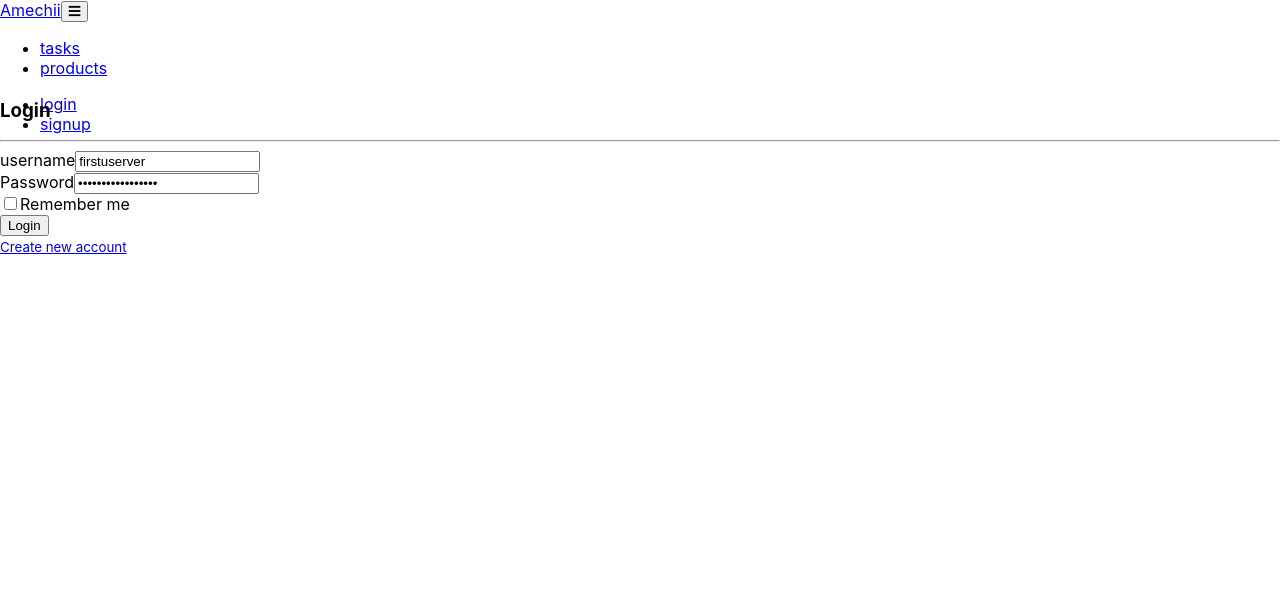
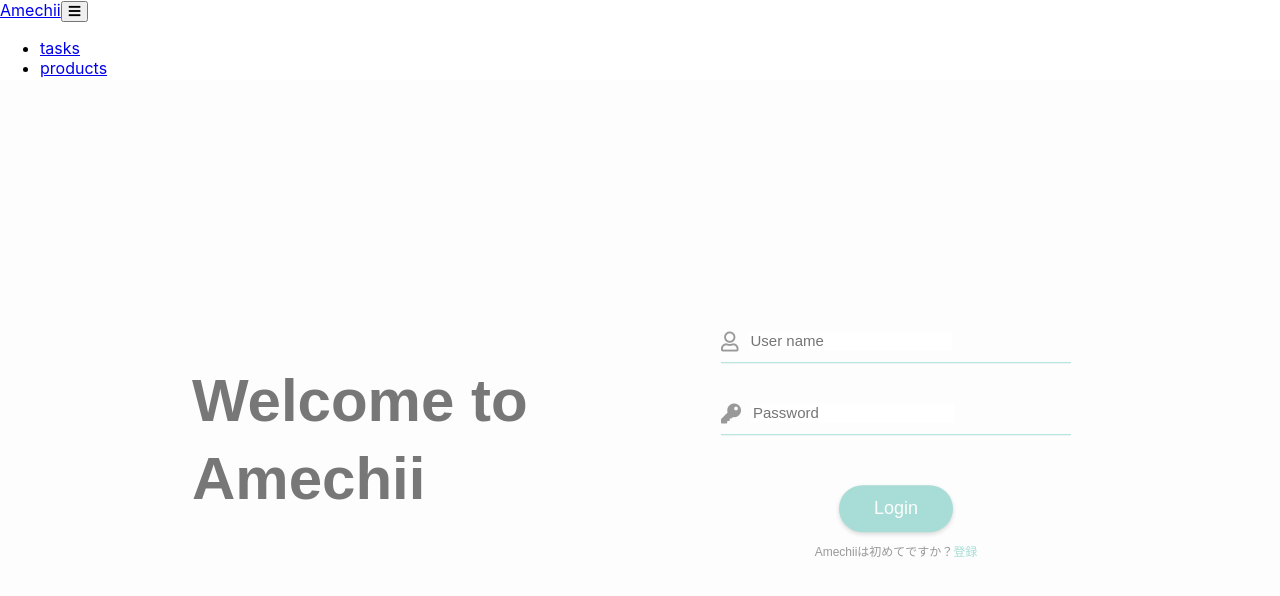
Before and after one commit to MyjJr/amechii, a Next.js app in the folder frontend/: page /auth/login in a window 1280 px wide. Shown: the top 596 px of the page. Built offline with nearby package versions, Linux system fonts and the light colour scheme.

Commit message:
認証formをおしゃれに

```diff
--- a/frontend/components/Navbars/IndexNavbar.js
+++ b/frontend/components/Navbars/IndexNavbar.js
@@ -30,7 +30,7 @@ const IndexNavbar = () => {
             id="example-navbar-warning"
           >
             <ul className="flex flex-col lg:flex-row list-none mr-auto">
-            <li className="flex items-center lg:mx-4 md:my-1 sm:my-1">
+              <li className="flex items-center lg:mx-4 md:my-1 sm:my-1">
                 <Link href="/">
                   <a className="text-blueGray-600 leading-relaxed inline-block mr-4 py-2 whitespace-nowrap uppercase">
                     tasks
@@ -44,7 +44,6 @@ const IndexNavbar = () => {
                   </a>
                 </Link>
               </li>
-
             </ul>
             <ul className="flex flex-col lg:flex-row list-none lg:ml-auto">
               <li className="flex items-center lg:mx-4 md:my-1 sm:my-1">
@@ -54,13 +53,13 @@ const IndexNavbar = () => {
                   </a>
                 </Link>
               </li>
-              <li className="flex items-center lg:mx-4 md:my-1 sm:my-1">
+              {/* <li className="flex items-center lg:mx-4 md:my-1 sm:my-1">
                 <Link href="/auth/register">
                   <a className="text-blueGray-600 leading-relaxed inline-block mr-4 py-2 whitespace-nowrap uppercase">
                     signup
                   </a>
                 </Link>
-              </li>
+              </li> */}
             </ul>
           </div>
         </div>
--- a/frontend/components/forms/AuthForm.js
+++ b/frontend/components/forms/AuthForm.js
@@ -1,129 +1,134 @@
-import React, {useState} from "react";
+import React, { useState } from "react";
 import Link from "next/link";
-import Cookies from "universal-cookie"
-import {useRouter} from "next/router";
-
+import Cookies from "universal-cookie";
+import { useRouter } from "next/router";
 
 // cookieインスタンス
-const cookies = new Cookies()
+const cookies = new Cookies();
 
-const AuthForm = ({ params }) => {
-  const router = useRouter()
+const AuthForm = () => {
+  const router = useRouter();
 
   const [user, setUser] = useState({
-    username: "firstuserver",
-    password: "firstuserpassword",
+    username: "",
+    password: "",
   });
 
+  const [isLogin, setIsLogin] = useState(true);
 
   const login = async () => {
-    const params = JSON.stringify({username: user.username, password: user.password})
     try {
       await fetch(
         `${process.env.NEXT_PUBLIC_RESTAPI_URL}api/v1/login/access-token`,
         {
           method: "POST",
-          body: params,
+          body: JSON.stringify({
+            username: user.username,
+            password: user.password,
+          }),
           headers: {
-            "Content-Type": "application/json"
+            "Content-Type": "application/json",
           },
         }
       )
         .then((res) => {
-        if(res.status === 400) {
+          if (res.status === 400) {
             throw "authentication failed";
-        } else if(res.ok) {
-          return res.json()
+          } else if (res.ok) {
+            return res.json();
           }
-      }).then((data) => {
-        const options = {path: "/"}
-        cookies.set("access_token", data.access_token, options)
-        // token_typeもここで保存できる。
         })
-      router.push("/")
-    } catch(err) {
-      alert(err)
+        .then((data) => {
+          const options = { path: "/" };
+          cookies.set("access_token", data.access_token, options);
+          cookies.set("token_type", data.token_type, options);
+        });
+      router.push("/");
+    } catch (err) {
+      alert(err);
+    }
+  };
+  // console.log(isLogin);
+  // console.log(user);
+
+  const authUser = async (e) => {
+    e.preventDefault();
+    if (isLogin) {
+      login();
+    } else {
+      try {
+        await fetch(
+          `${process.env.NEXT_PUBLIC_RESTAPI_URL}api/v1/users/create-user`,
+          {
+            method: "POST",
+            body: JSON.stringify({
+              name: user.username,
+              password: user.password,
+            }),
+            headers: {
+              "Content-Type": "application/json",
+            },
+          }
+        ).then((res) => {
+          if (res.status === 400) {
+            throw "authentication failed";
+          }
+        });
+        login();
+      } catch (err) {
+        alert(err);
       }
     }
+  };
 
   return (
-    <div className="w-full lg:w-5/12 px-4">
-      <div className="relative flex flex-col min-w-0 break-words w-full mb-6 shadow-lg rounded-lg bg-blueGray-200 border-0">
-        <div className="rounded-t mb-0 px-6 py-6">
-          <div className="text-center mb-3">
-            <h3 className="text-blueGray-500 text-2xl font-bold">
-              {params.title}
-            </h3>
+    <div className="authForm-container">
+      {/* <div className="back-btn">
+        <a href="">
+          <i className="fas fa-arrow-left"></i>
+        </a>
+      </div> */}
+      <div className="welcome">
+        <p>
+          Welcome to <br /> Amechii
+        </p>
       </div>
-          <hr className="mt-6 border-b-1 border-blueGray-300" />
-        </div>
-        <div className="flex-auto px-4 lg:px-10 py-10 pt-0">
-          <form>
-            <div className="relative w-full mb-3">
-              <label
-                className="block uppercase text-blueGray-600 text-xs font-bold mb-2"
-                htmlFor="grid-password"
-              >
-                username
-              </label>
+      <div className="login">
+        <form onSubmit={authUser}>
+          <div className="form-content username">
+            <i className="far fa-user"></i>
             <input
-                type="username"
+              type="text"
+              placeholder="User name"
               value={user.username}
               onChange={(e) => setUser({ ...user, username: e.target.value })}
-                className="border-0 px-3 py-3 placeholder-blueGray-300 text-blueGray-600 bg-white rounded text-sm shadow focus:outline-none focus:ring w-full ease-linear transition-all duration-150"
-                placeholder="Username"
             />
           </div>
-
-            <div className="relative w-full mb-3">
-              <label
-                className="block uppercase text-blueGray-600 text-xs font-bold mb-2"
-                htmlFor="grid-password"
-              >
-                Password
-              </label>
+          <div className="form-content password">
+            <i className="fas fa-key"></i>
             <input
               type="password"
+              placeholder="Password"
               value={user.password}
               onChange={(e) => setUser({ ...user, password: e.target.value })}
-                className="border-0 px-3 py-3 placeholder-blueGray-300 text-blueGray-600 bg-white rounded text-sm shadow focus:outline-none focus:ring w-full ease-linear transition-all duration-150"
-                placeholder="Password"
             />
           </div>
           <div>
-              <label className="inline-flex items-center cursor-pointer">
-                <input
-                  id="customCheckLogin"
-                  type="checkbox"
-                  className="form-checkbox border-0 rounded text-blueGray-700 ml-1 w-5 h-5 ease-linear transition-all duration-150"
-                />
-                <span className="ml-2 text-sm font-semibold text-blueGray-600">
-                  Remember me
-                </span>
-              </label>
-            </div>
-
-            <div className="text-center mt-6">
-              <button
-                className="bg-blueGray-800 text-white active:bg-blueGray-600 text-sm font-bold uppercase px-6 py-3 rounded shadow hover:shadow-lg outline-none focus:outline-none mr-1 mb-1 w-full ease-linear transition-all duration-150"
-                type="button"
-                onClick={() => login()}
-              >
-                {params.title}
+            <button type="submit" className="login-btn">
+              {isLogin ? "Login" : "Sign up"}
             </button>
           </div>
+          <div className="create-text">
+            <span>
+              {isLogin
+                ? "Amechiiは初めてですか？"
+                : "すでにアカウントを持っている"}
+            </span>
+            <a onClick={() => setIsLogin(!isLogin)} className="create-link">
+              {isLogin ? "登録" : "ログイン"}
+            </a>
+          </div>
         </form>
-        </div>
-      </div>
-      <div className="flex flex-wrap mt-6 relative">
-        <div className="w-1/2"></div>
-        <div className="w-1/2 text-right">
-          <Link href={params.path}>
-            <a href="#pablo" className="text-blueGray-800">
-              <small>{params.text}</small>
-            </a>
-          </Link>
-        </div>
       </div>
     </div>
   );
--- a/frontend/fontawesome.js
+++ b/frontend/fontawesome.js
@@ -1,6 +1,5 @@
 import { library } from "@fortawesome/fontawesome-svg-core";
 
-import {faUser} from "@fortawesome/free-solid-svg-icons";
-
+import { faUser } from "@fortawesome/free-solid-svg-icons";
 
 library.add(faUser);
--- a/frontend/pages/_app.js
+++ b/frontend/pages/_app.js
@@ -1,14 +1,16 @@
 import "../styles/main.scss";
 import "tailwindcss/tailwind.css";
 import "@fortawesome/fontawesome-free/css/all.min.css";
-import "../fontawesome"
+import "../fontawesome";
 
 function MyApp({ Component, pageProps }) {
   const Layout = Component.layout || (({ children }) => <>{children}</>);
   return (
-    <Layout>
-      <Component {...pageProps} />
-    </Layout>
+    <>
+      <Layout>
+        <Component {...pageProps} />
+      </Layout>
+    </>
   );
 }
 
--- a/frontend/pages/auth/login.js
+++ b/frontend/pages/auth/login.js
@@ -1,12 +1,11 @@
-import React, {useState} from "react";
+import React, { useState } from "react";
 import router, { useReducer, useRouter } from "next/router";
 import Auth from "../../layouts/Auth";
 import AuthForm from "../../components/forms/AuthForm";
-import Cookies from "universal-cookie"
-
+import Cookies from "universal-cookie";
 
 // cookieインスタンス
-const cookies = new Cookies()
+const cookies = new Cookies();
 
 // const login = async () => {
 //   const params = JSON.stringify({username: "firstuserver", password: "firstuserpassword"})
@@ -38,9 +37,8 @@ const cookies = new Cookies()
 //   }
 // }
 
-
 const Login = () => {
-  const router = useRouter()
+  const router = useRouter();
   const loginParams = {
     title: "Login",
     path: "/auth/register",
@@ -48,11 +46,12 @@ const Login = () => {
   };
 
   return (
-    <div className="container mx-auto px-4 h-full">
-      <div className="flex content-center items-center justify-center h-full">
-        <AuthForm params={loginParams}/>
-      </div>
-    </div>
+    <AuthForm />
+    // <div className="container mx-auto px-4 h-full">
+    //   <div className="flex content-center items-center justify-center h-full">
+    //     <AuthForm />
+    //   </div>
+    // </div>
   );
 };
 
--- a/frontend/pages/auth/register.js
+++ b/frontend/pages/auth/register.js
@@ -12,12 +12,12 @@ const register = () => {
   return (
     <div className="container mx-auto px-4 h-full">
       <div className="flex content-center items-center justify-center h-full">
-        <AuthForm params={registerParams} />
+        {/* <AuthForm params={registerParams} /> */}
       </div>
     </div>
   );
 };
 
-register.layout = Auth;
+// register.layout = Auth;
 
 export default register;
--- a/frontend/styles/main.scss
+++ b/frontend/styles/main.scss
@@ -1,5 +1,16 @@
+$cMain: #a7ddd6;
+$cSecond: #ffa843;
+$cAdd: #fdfdfd;
+$cTitle: #777;
+$cSubtext: #999;
+$sMain: 0px 2px 4px rgba(0, 0, 0, 0.15);
+
 * {
   box-sizing: border-box;
+}
+
+*:focus {
+  outline: none;
 }
 
 html,
@@ -93,3 +104,164 @@ body {
     margin: 1rem 0;
   }
 }
+
+.authForm-container {
+  position: relative;
+  background-color: $cAdd;
+  margin: 0;
+  padding: 0;
+  width: 100%;
+  height: 100%;
+  font-family: "Poppins", sans-serif;
+}
+
+.back-btn {
+  position: fixed;
+  top: 8%;
+  left: 8%;
+}
+
+.back-btn i {
+  font-size: 25px;
+  color: #999;
+}
+
+.welcome {
+  position: absolute;
+  top: 22%;
+  left: 50%;
+  -webkit-transform: translate(-50%, -50%);
+  transform: translate(-50%, -50%);
+  color: #777;
+  font-size: 35px;
+  font-weight: 600;
+  margin: 0 auto;
+  width: 280px;
+}
+
+.login {
+  position: absolute;
+  top: 70%;
+  right: 50%;
+  -webkit-transform: translate(50%, -50%);
+  transform: translate(50%, -50%);
+}
+
+.login form {
+  width: 280px;
+  text-align: center;
+  margin: 0 auto;
+}
+
+.login form .form-content {
+  width: 100%;
+  padding: 10px 0;
+  border-bottom: solid 1px #a7ddd6;
+  text-align: left;
+}
+
+.login form .form-content i {
+  color: #999;
+  font-size: 20px;
+  vertical-align: middle;
+}
+
+.login form .form-content input {
+  color: #777;
+  border-bottom: 1px solid #cccccc;
+  border: none;
+  margin-left: 10px;
+  font-size: 15px;
+}
+
+input:focus {
+  border: none;
+}
+
+.login form .form-content input:focus {
+  outline: none;
+  color: #777;
+}
+
+.login form .password {
+  margin-top: 20px;
+}
+
+.login form .create-text {
+  color: #999;
+  text-align: center;
+  font-size: 12px;
+}
+
+.login form .create-text .create-link {
+  color: #a7ddd6;
+  cursor: pointer;
+}
+
+.login form .login-btn {
+  background-color: #a7ddd6;
+  color: #fdfdfd;
+  padding: 13px 35px;
+  font-size: 15px;
+  border: none;
+  border-radius: 100vh;
+  margin: 40px 0 10px 0;
+  -webkit-box-shadow: 0px 2px 4px rgba(0, 0, 0, 0.15);
+  box-shadow: 0px 2px 4px rgba(0, 0, 0, 0.15);
+}
+
+@media (min-width: 600px) {
+  /******************************************************************
+
+  Stylesheet: 600px以上のタブレットやモニタで適用
+
+******************************************************************/
+  .back-btn {
+    display: none;
+  }
+}
+
+@media (min-width: 960px) {
+  /******************************************************************
+
+  Stylesheet: 960px以上のモニタで適用
+
+******************************************************************/
+  .welcome {
+    width: 50%;
+    top: 50%;
+    left: 35%;
+    font-size: 60px;
+    line-height: 1.3em;
+    -webkit-transform: translate(-50%, -50%);
+    transform: translate(-50%, -50%);
+  }
+  .login {
+    width: 50%;
+    top: 50%;
+    right: 30%;
+    -webkit-transform: translate(50%, -50%);
+    transform: translate(50%, -50%);
+  }
+  .login form {
+    width: 350px;
+  }
+  .login form .password {
+    margin-top: 30px;
+  }
+  .login form .login-btn {
+    margin-top: 50px;
+    font-size: 18px;
+  }
+}
+
+@media (min-width: 1280px) {
+  /******************************************************************
+
+  Stylesheet: 1280px以上のモニタで適用
+
+******************************************************************/
+  .welcome {
+    left: 40%;
+  }
+}
```
Also changed, not shown: frontend/components/cards/Card.js (+9 -11 lines), frontend/pages/index.js (+17 -0 lines). Lines whose indentation alone changed are shown as unchanged.
